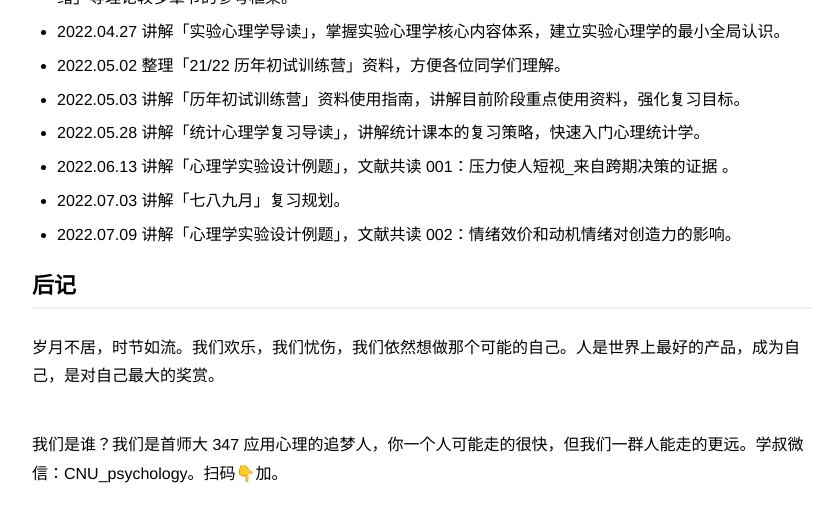
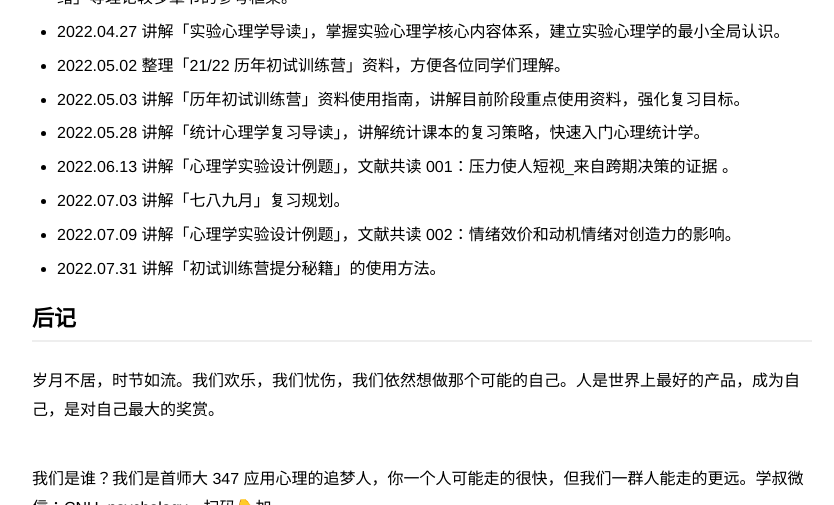
Before and after one commit to zapp926/cnu.github.io, a Jekyll site: the page built from _posts/2022-04-02-23-TheCampSchedule.md, in a window 1280 px wide and 900 px high, scrolled down 977 px, cut to the strip 0-505 px from the top of the window. Shown: the whole strip, without its empty margins (218-1052 px from the left). Built offline with Jekyll 4.4.1, drawn with Linux system fonts in a browser that asks for light colours.

Commit message:
Update 2022-04-02-23-TheCampSchedule.md

```diff
--- a/_posts/2022-04-02-23-TheCampSchedule.md
+++ b/_posts/2022-04-02-23-TheCampSchedule.md
@@ -23,6 +23,7 @@ description: 人是世界上最好的产品，成为自己，是最大的奖赏
 - 2022.06.13 讲解「心理学实验设计例题」，文献共读 001：压力使人短视_来自跨期决策的证据 。
 - 2022.07.03 讲解「七八九月」复习规划。
 - 2022.07.09 讲解「心理学实验设计例题」，文献共读 002：情绪效价和动机情绪对创造力的影响。
+- 2022.07.31 讲解「初试训练营提分秘籍」的使用方法。
 
 ## 后记
 岁月不居，时节如流。我们欢乐，我们忧伤，我们依然想做那个可能的自己。人是世界上最好的产品，成为自己，是对自己最大的奖赏。
```
